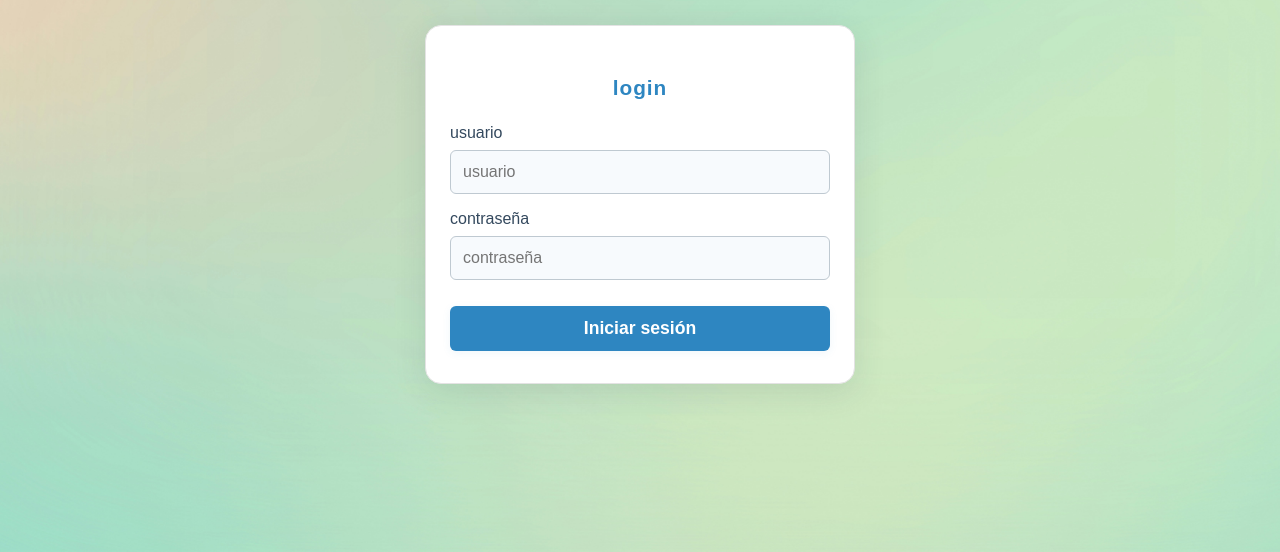
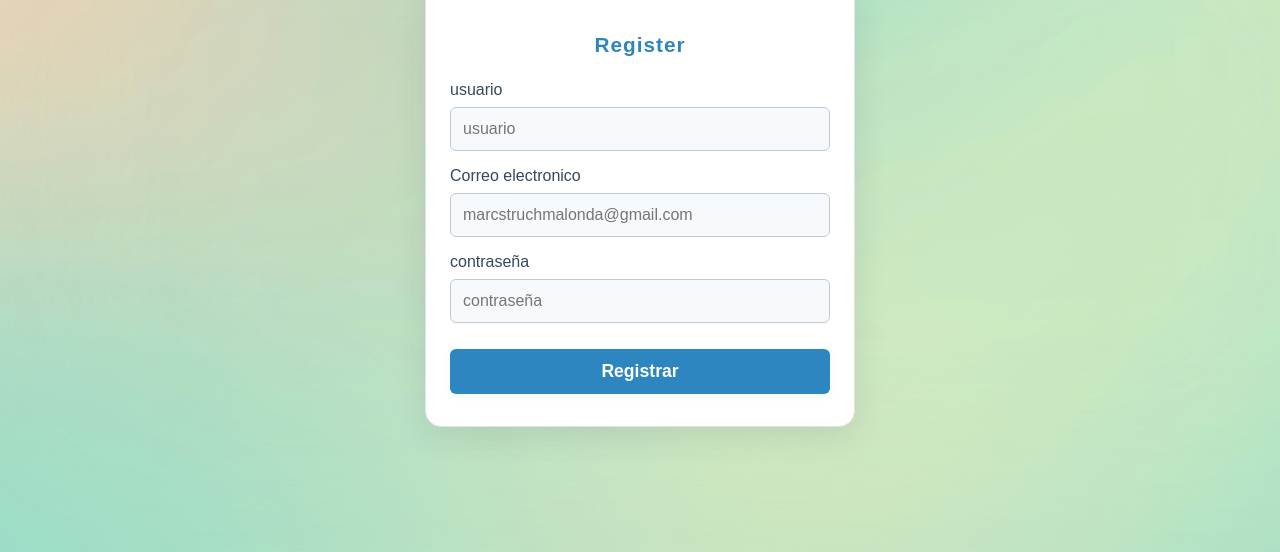
Before and after one commit to marcestruch/MarcTask, a website: page app/pages/register.html in a window 1280 px wide. Shown: the part 248-800 px from the top of the page. Drawn offline with Linux system fonts and the light colour scheme; files that its build step writes are made by us from their sources; files whose address does not match are found by name.

Commit message:
Cambiando el registro html y css

```diff
--- a/app/index.js
+++ b/app/index.js
@@ -16,5 +16,5 @@ console.log("Servidor corriendo en puerto", app.get("port"));
 app.use(express.static(__dirname + "/public"));
 
 //Rutas
-app.get("/", (reg,res)=> res.sendFile( __dirname + "/pages/login.html"));
+app.get("/", (reg,res)=> res.sendFile( __dirname + "/pages/register.html"));
 app.get("/register", (reg,res)=> res.sendFile( __dirname + "/pages/register.html"));
--- a/app/pages/register.html
+++ b/app/pages/register.html
@@ -10,17 +10,21 @@
 <body>
     <h1>MarcTask</h1>
         <section>
-            <h2>login</h2>
+            <h2>Register</h2>
             <form id="loginForm">
                 <div>
                     <label for="user">usuario</label>
                     <input type="text" id="user" placeholder="usuario" required>
                 </div>
                 <div>
+                    <label for="correo">Correo electronico</label>
+                    <input type="email" id="correo" placeholder="marcstruchmalonda@gmail.com" required>
+                </div>
+                <div>
                     <label for="password">contraseña</label>
                     <input type="password" id="password" placeholder="contraseña" required>
                 </div>
-                <button type="submit">Iniciar sesión</button>
+                <button type="submit">Registrar</button>
             </form>
         </section>
 </body>
--- a/app/public/style.css
+++ b/app/public/style.css
@@ -63,7 +63,8 @@ label {
 }
 
 input[type="text"],
-input[type="password"] {
+input[type="password"],
+input[type="email"] {
     width: 100%;
     padding: 12px;
     border: 1px solid #bfc9d1;
@@ -75,6 +76,7 @@ input[type="password"] {
 }
 
 input[type="text"]:focus,
+input[type="email"]:focus,
 input[type="password"]:focus {
     border-color: #2e86c1;
     outline: none;
```
